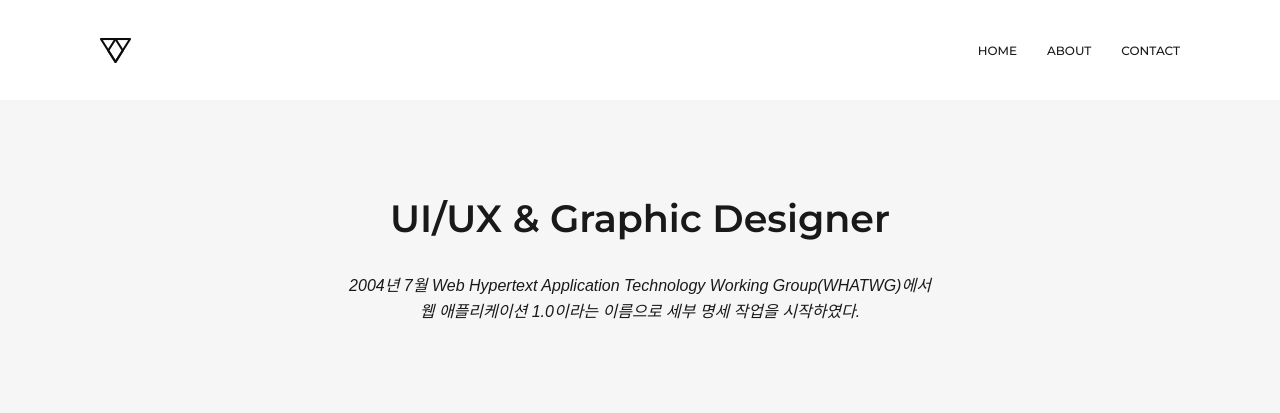
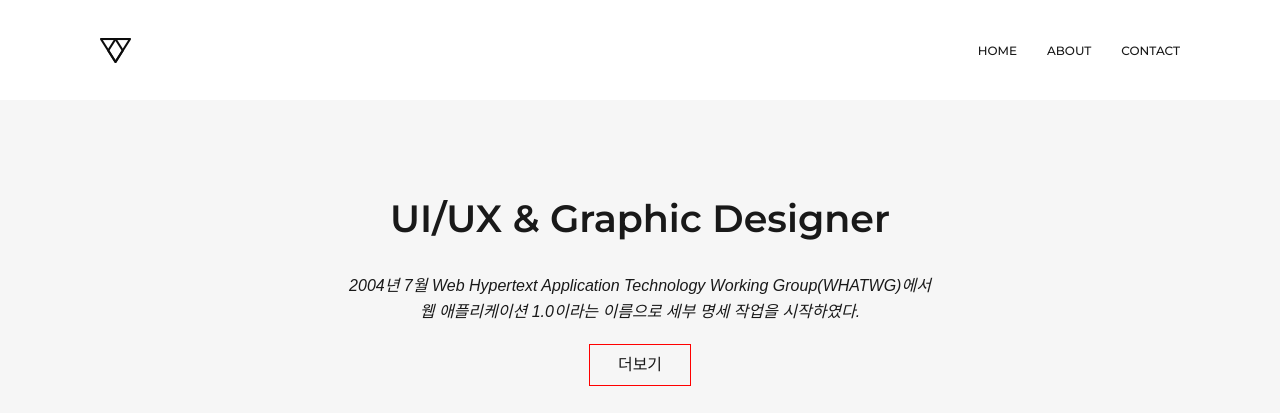
Before and after one commit to kiiiiri/front, a plain HTML site: page page.html in a window 1280 px wide. Shown: the top 413 px of the page. Drawn offline with Linux system fonts and the light colour scheme; grey boxes are pictures that could not be loaded; a web font is replaced by a local one.

Commit message:
Add files via upload

```diff
--- a/css/style.css
+++ b/css/style.css
@@ -192,6 +192,22 @@ table {
   font-style: italic;
 }
 
+.more-link {
+  display: inline-block;
+  width: 100px;
+  height: 40px;
+  border: 1px solid red;
+  line-height: 40px;
+  text-decoration: none;
+  color: #191919;
+  margin-top: 20px;
+}
+
+.more-link:hover {
+  background: red;
+  color: #fff;
+}
+
 .group {
   display: flex;
   justify-content: center;
--- a/page.html
+++ b/page.html
@@ -44,6 +44,7 @@
         Group(WHATWG)에서<br />
         웹 애플리케이션 1.0이라는 이름으로 세부 명세 작업을 시작하였다.
       </p>
+      <a href="" class="more-link">더보기</a>
     </section>
     <section class="section02">
       <div class="group">
```
Also changed, not shown: test.html (added, +12 -0 lines), 1 other file.
